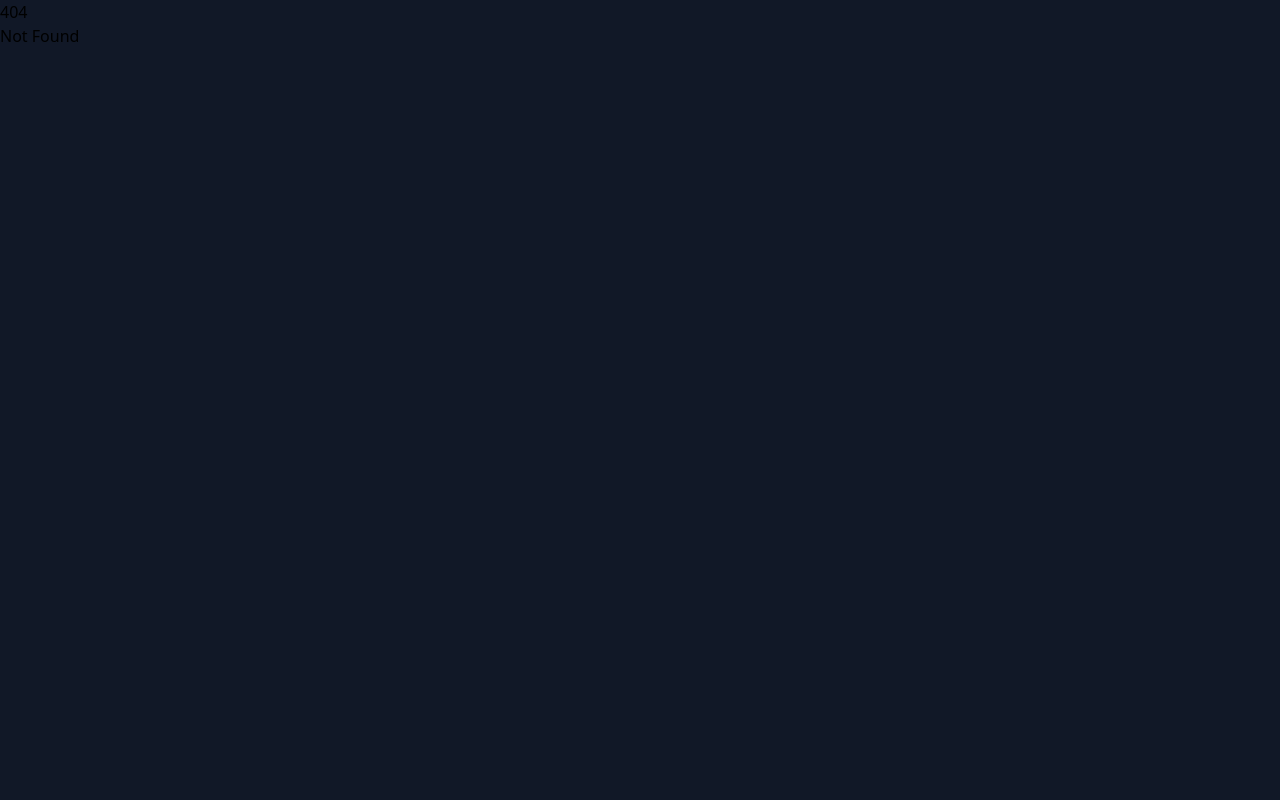
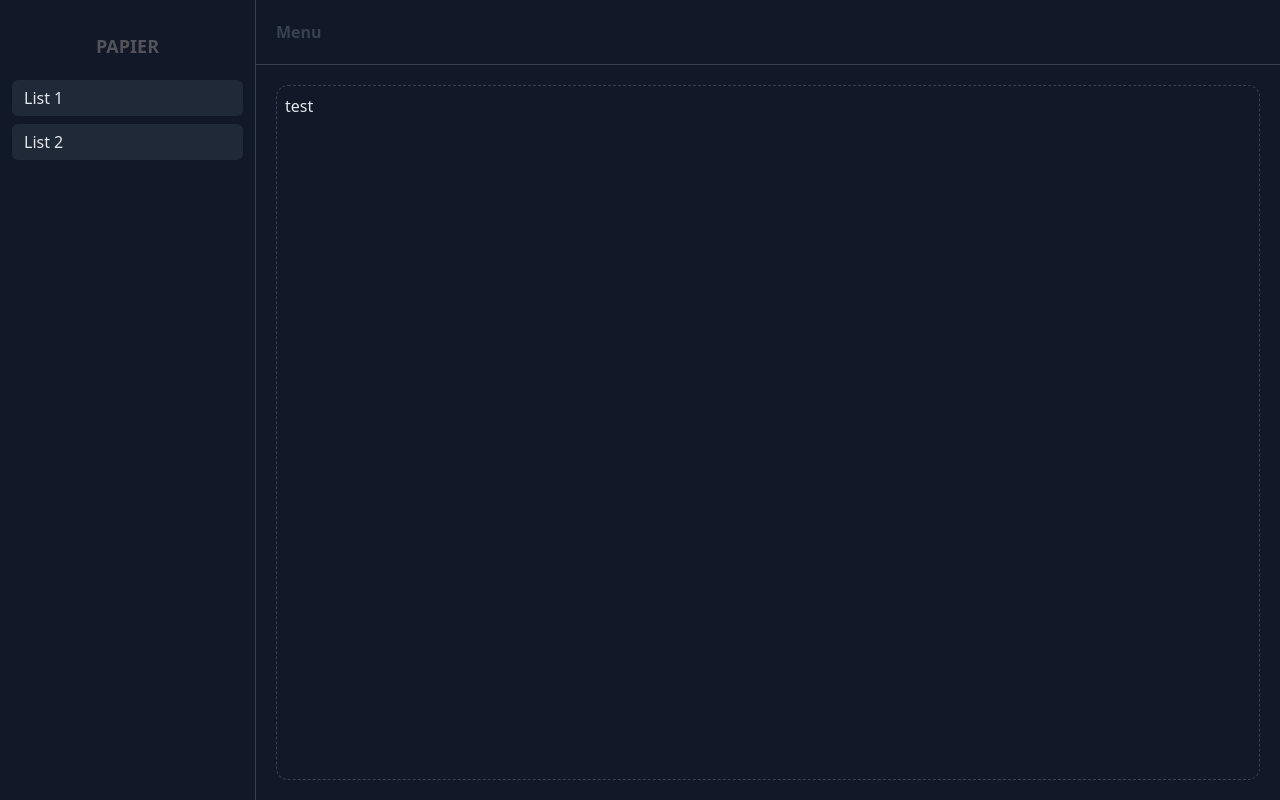
Before and after one commit to danielthalmann/papier, a SvelteKit app in the folder frontend/: page /todos in a window 1280 px wide. Before the commit this address had no page. Built offline with nearby package versions, Linux system fonts and the light colour scheme; no server answers.

Commit message:
todos interface

```diff
--- a/frontend/src/app.html
+++ b/frontend/src/app.html
@@ -6,7 +6,7 @@
 		<meta name="viewport" content="width=device-width, initial-scale=1" />
 		%sveltekit.head%
 	</head>
-	<body data-sveltekit-preload-data="hover" class="bg-gray-900">
-		<div style="display: contents">%sveltekit.body%</div>
+	<body data-sveltekit-preload-data="hover" class="bg-gray-900 h-screen">
+		<div class="h-screen" style="display: contents">%sveltekit.body%</div>
 	</body>
 </html>
--- /dev/null
+++ b/frontend/src/routes/todos/+page.svelte
@@ -0,0 +1,48 @@
+
+<script lang="ts">
+    import { onMount } from "svelte";
+    import { PUBLIC_BACKEND_URL } from '$env/static/public';
+    import type { Credentials } from "../../types/Credentials";
+    import { http } from "$lib/ClientHttp";
+
+
+    let credentials : Credentials = {email: '', password: ''};
+
+    onMount(() => {
+
+      console.log("mount");
+
+    });
+
+</script>
+
+
+<div class="max-w-7xl mx-auto h-screen">
+
+  <div class="flex flex-col z-50 fixed w-64 border-r border-gray-700 h-screen p-3">
+    <div class="flex flex-row my-5">
+      <div class="mx-auto text-zinc-600 uppercase text-lg font-bold">Papier</div>
+    </div>
+    <nav class="overflow-auto">
+      <ul role="list" class="flex flex-col text-gray-200">
+        <li class="px-3 py-1 rounded-md leading-7 mb-2 border-gray-800 bg-gray-800">List 1</li>
+        <li class="px-3 py-1 rounded-md leading-7 mb-2 border-gray-800 bg-gray-800">List 2</li>
+      </ul>
+    </nav>
+  </div>
+
+  <div class=" ml-64 h-screen">
+    <div class="flex flex-col h-screen">
+      <div class=" border-b border-gray-700 min-[50] text-gray-700 p-5 font-bold">
+          Menu
+      </div>
+
+      <div class=" m-5 p-2 border border-dashed border-gray-700 rounded-xl text-gray-200 h-screen">
+
+        test
+
+      </div>
+    </div>
+  </div>
+
+</div>
```
